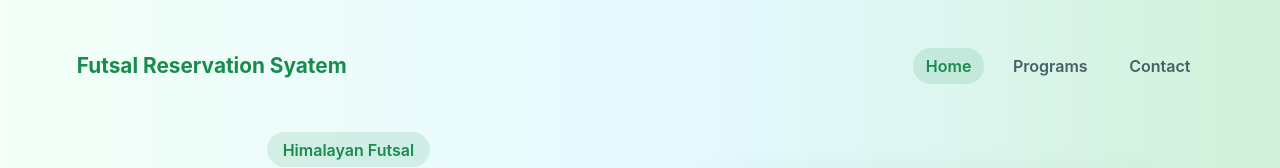
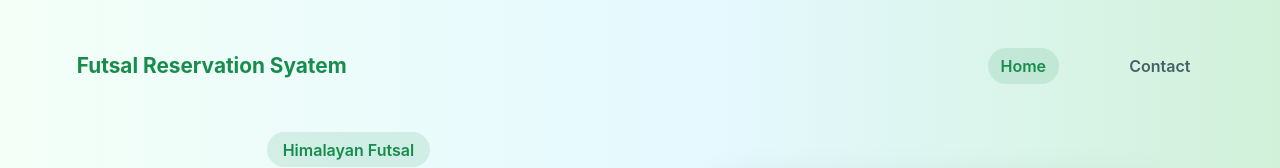
Before and after one commit to Rajbanshiprashant/Futsalreservation_sysytem, a React (Vite) app in the folder my-react-app/: page / in a window 1280 px wide. Shown: the top 168 px of the page. Built offline with nearby package versions, Linux system fonts and the light colour scheme; no server answers.

Commit message:
chnages to home page

```diff
--- a/my-react-app/src/pages/Home.jsx
+++ b/my-react-app/src/pages/Home.jsx
@@ -24,7 +24,7 @@ export default function Home() {
           <div className={styles.brandBadge}>Futsal Reservation Syatem</div>
           <nav className={styles.heroNavLinks}>
             <button type="button" className={`${styles.navLink} ${styles.navLinkActive}`}>Home</button>
-            <button type="button" className={styles.navLink} onClick={() => goToAuth('register')}>Programs</button>
+            <button type="button" className={styles.navLink} onClick={() => goToAuth('register')}></button>
             <button type="button" className={styles.navLink} onClick={() => goToAuth('login')}>Contact</button>
           </nav>
         </header>
--- a/my-react-app/src/pages/Home.module.css
+++ b/my-react-app/src/pages/Home.module.css
@@ -146,7 +146,7 @@
 .heroPlayer {
   position: absolute;
   inset: 0;
-  background: url('https://i.pinimg.com/564x/35/97/09/359709e403aa2672b32ece48f74c4614.jpg') center/contain no-repeat;
+  background: url('https://i.pinimg.com/1200x/68/c7/bb/68c7bbe42b9577d223ae1511e59b73f4.jpg') center/contain no-repeat;
   filter: drop-shadow(0 18px 35px rgba(0, 0, 0, 0.45));
 }
 
```
